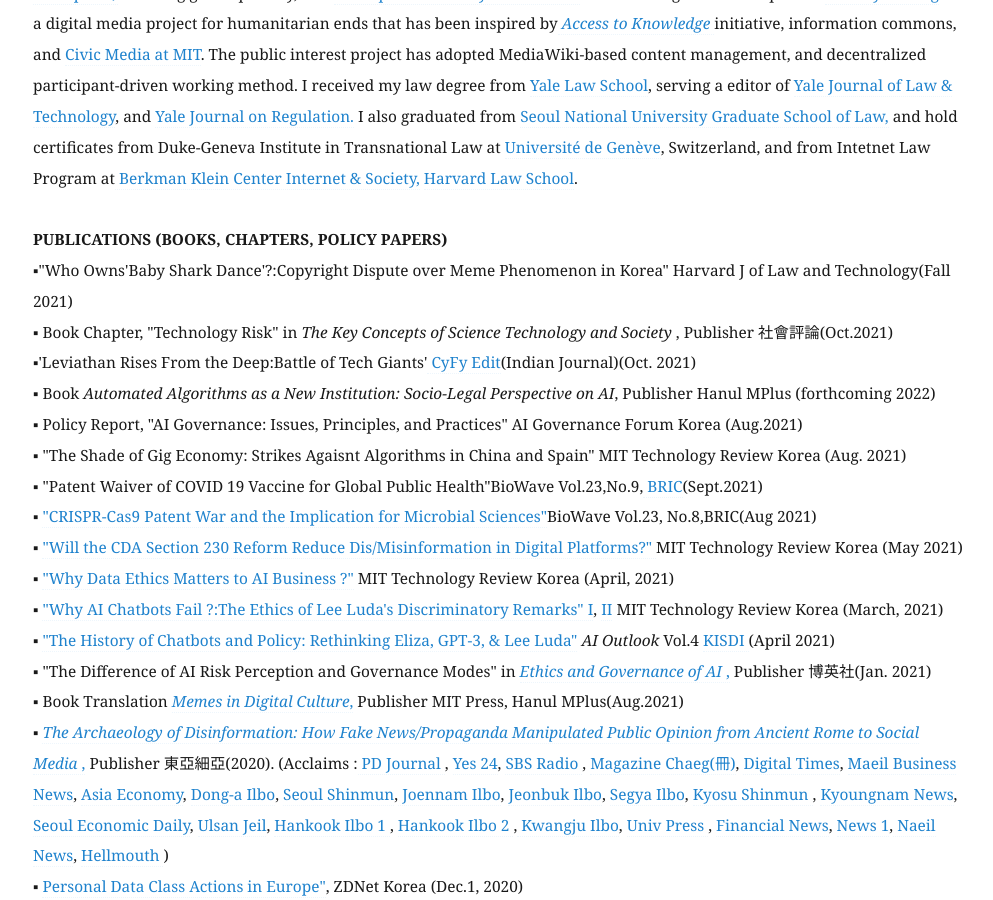
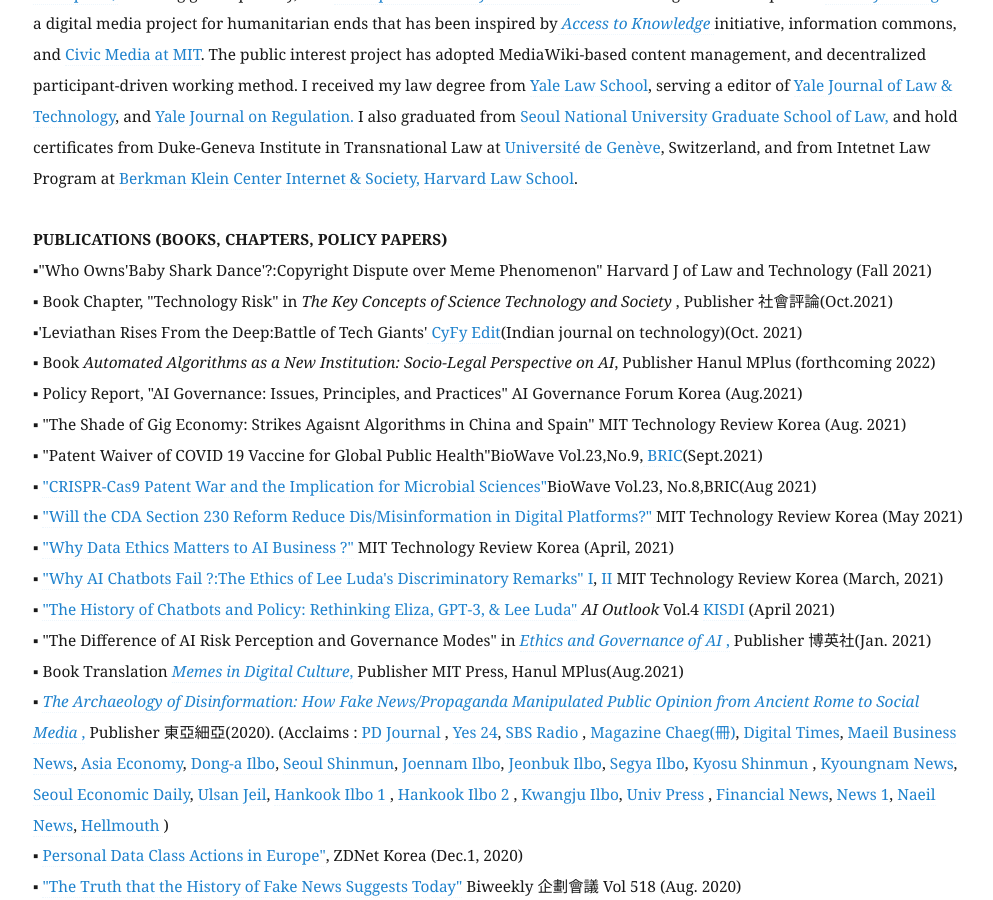
Before and after one commit to eunchangchoi/eunchangchoi.github.io, a Jekyll site: the page built from index.md, in a window 1280 px wide and 900 px high, scrolled down 1712 px. Shown: the whole window, without its empty margins (67-1060 px from the left). Built offline with Jekyll 4.4.1, drawn with Linux system fonts in a browser that asks for light colours.

Commit message:
Update index.md

```diff
--- a/index.md
+++ b/index.md
@@ -33,9 +33,9 @@
 <br>
 <br>
  <strong> PUBLICATIONS (BOOKS, CHAPTERS, POLICY PAPERS) </strong> <br>
-▪"Who Owns'Baby Shark Dance'?:Copyright Dispute over Meme Phenomenon in Korea" Harvard J of Law and Technology(Fall 2021) <br>
+▪"Who Owns'Baby Shark Dance'?:Copyright Dispute over Meme Phenomenon" Harvard J of Law and Technology (Fall 2021) <br>
 ▪ Book Chapter, "Technology Risk" in <i> The Key Concepts of Science Technology and Society </i>, Publisher 社會評論(Oct.2021) <br>
-▪'Leviathan Rises From the Deep:Battle of Tech Giants'<a href="https://www.orfonline.org/series/the-cyfy-edit/"> CyFy Edit</a>(Indian Journal)(Oct. 2021) <br>
+▪'Leviathan Rises From the Deep:Battle of Tech Giants'<a href="https://www.orfonline.org/series/the-cyfy-edit/"> CyFy Edit</a>(Indian journal on technology)(Oct. 2021) <br>
 ▪ Book <i> Automated Algorithms as a New Institution: Socio-Legal Perspective on AI</i>, Publisher Hanul MPlus (forthcoming 2022) <br>
 ▪ Policy Report, "AI Governance: Issues, Principles, and Practices" AI Governance Forum Korea (Aug.2021) <br>
 ▪ "The Shade of Gig Economy: Strikes Agaisnt Algorithms in China and Spain" MIT Technology Review Korea (Aug. 2021)<br>
```
